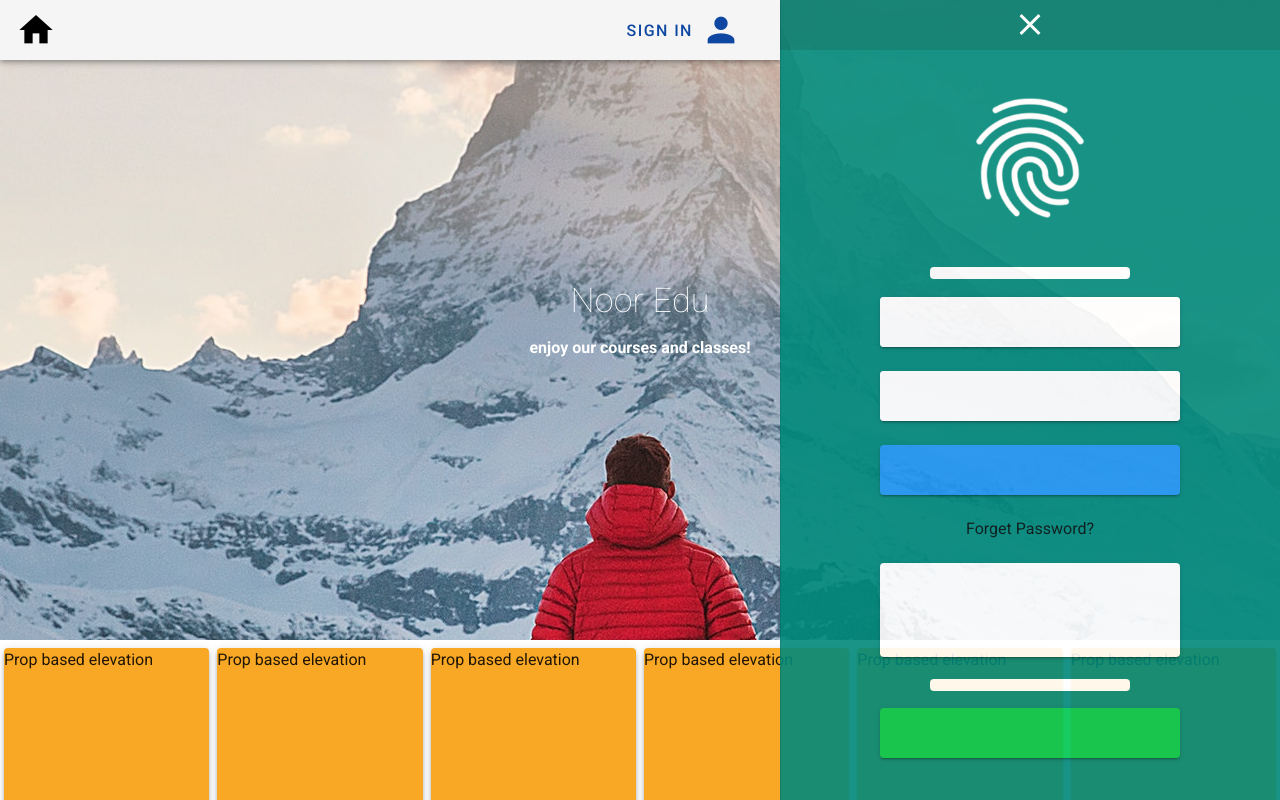
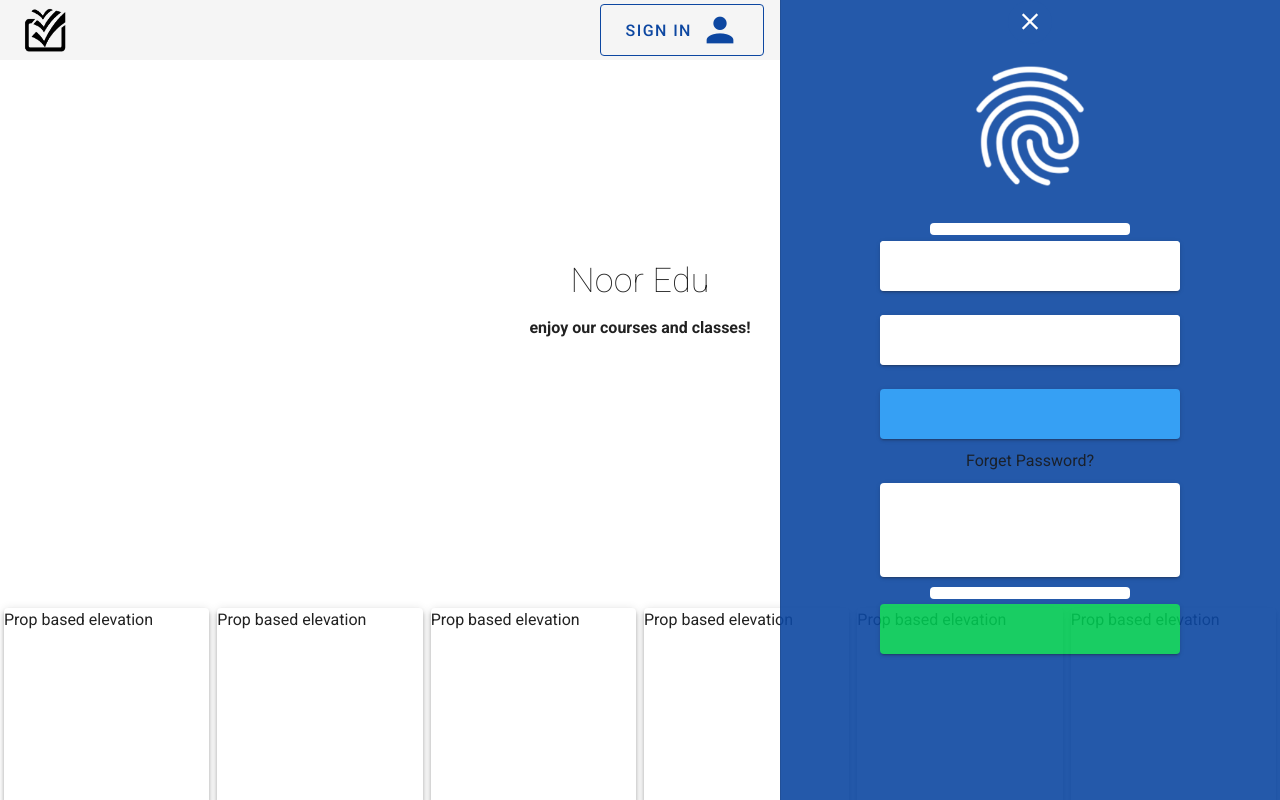
Before and after one commit to MosbatSaz/N000R, a Vue app: page / in a window 1280 px wide. Both pictures are taken after a click on the button "SIGN IN". Shown: the top 800 px of the page. Built offline with nearby package versions, Linux system fonts and the light colour scheme.

Commit message:
user panel added ,
better element positioning
noor logo added

```diff
--- a/src/App.vue
+++ b/src/App.vue
@@ -49,7 +49,7 @@ export default {
 
 /* height  */
 .h100{height: 100%}
-.minh700{min-height:700px}
+.minh700{min-height:700}
 .h90{height: 90%}
 .h80{height: 80%}
 .h70{height: 70%}
--- a/src/components/Navigation-drawer.vue
+++ b/src/components/Navigation-drawer.vue
@@ -3,21 +3,28 @@
 
  <!-- Toolbar -->
     <v-app-bar
-    class="pa-0 ma-0 "
+    class="pa-0 ma-0"
     app
+    flat
     color=""
     light
     height="60">
 
     <!-- LOGO -->
-    <v-icon id="op100" x-large color="black">mdi-home</v-icon>
+    <v-avatar
+    size="60">
+    <img
+        src="../assets/noor logo.png"
+        alt="John"
+    >
+    </v-avatar>
 
     <!-- Spacer -->
     <v-spacer></v-spacer>
 
     <!-- Sign in Button -->
     <v-btn
-      text
+      outlined
       x-large
       color="blue darken-4"
       @click="toggle =! toggle"
@@ -29,44 +36,59 @@
   </v-app-bar>
 
   <!-- Navigation drawer -->
-  <v-navigation-drawer width="500" class="op90" color="teal darken-1" app right v-model="toggle">
-    <v-app-bar
-    class="teal darken-2 pa-0 ma-0 hidden-xs-only"
-    height="50"
-    flat>
+  <v-navigation-drawer
+  width="500"
+  class="op90"
+  color="blue darken-4"
+  app
+  right
+  disable-resize-watcher
+  v-model="toggle">
+
+      <div
+      class="d-flex justify-center">
          <v-btn
         @click="toggle =! toggle"
-        tile
-        color="white"
-        outlined
-        class="teal darken-2 pa-0 ma-0 w100"
-        height="50"
+        flat
+        class="blue darken-4 pa-0 ma-0 right"
+        text
+        icon
+        large
+        absolute
         >
           <v-icon
-          large>
+          color="white"
+          >
             mdi-close
           </v-icon>
         </v-btn>
-    </v-app-bar>
+      </div>
+
 
         <component class="  ma-0 pa-0" :is="c"></component>
 
-
+      <!-- <div
+      class="d-flex justify-center">
          <v-btn
         @click="toggle =! toggle"
-        tile
-        color="white"
-        outlined
-        class="teal darken-2 pa-0 ma-0 w100  hidden-sm-and-up"
-        height="50"
+        flat
+        class="blue darken-4 pa-0 ma-0 hidden-sm-and-up right"
+        text
+        icon
+        large
         absolute
         bottom
+        height="50"
+        width="50"
         >
           <v-icon
-          large>
+          x-large
+          color="white"
+          >
             mdi-close
           </v-icon>
         </v-btn>
+      </div>  -->
 
 
 
@@ -80,11 +102,13 @@
 <script>
 import SignIn from '../components/Sign-in'
 import SignUp from '../components/Sign-up'
+import UserPanel from '../components/User-Panel'
 export default {
   name: 'Home-page',
   components:{
     SignIn,
-    SignUp
+    SignUp,
+    UserPanel
 
   },
   data: () => ({
--- a/src/components/Sign-in.vue
+++ b/src/components/Sign-in.vue
@@ -1,6 +1,6 @@
 <template>
 
-    <v-container fluid  min-height="800" class="pa-0 ma-0 teal darken-1 h80 minh700">
+    <v-container fluid  min-height="800" class="pa-0 ma-0 blue darken-4 h80 minh700">
 
         <v-row
         no-gutters
@@ -11,7 +11,7 @@
             <!-- finger-print -->
             <v-col
             cols="12"
-            class="pa-0 ma-0 mt-4"
+            class="pa-0 ma-0 mt-10"
             >
                 <div
                 class="d-flex justify-center">
--- /dev/null
+++ b/src/components/User-Panel.vue
@@ -0,0 +1,38 @@
+<template>
+    <div
+    class="pa-0 ma-0 w100 h100">
+        <v-list
+        dense
+        nav
+        >
+            <v-list-item
+            v-for="item in items"
+            :key="item.title"
+            link
+            >
+            <v-list-item-icon>
+                <v-icon>{{ item.icon }}</v-icon>
+            </v-list-item-icon>
+
+            <v-list-item-content>
+                <v-list-item-title>{{ item.title }}</v-list-item-title>
+            </v-list-item-content>
+            </v-list-item>
+        </v-list>
+    </div>
+</template>
+
+
+<script>
+  export default {
+    data () {
+      return {
+        items: [
+          { title: 'Dashboard', icon: 'mdi-view-dashboard' },
+          { title: 'Photos', icon: 'mdi-image' },
+          { title: 'About', icon: 'mdi-help-box' },
+        ],
+        right: null,
+      }
+    },
+  }
--- a/src/views/Home.vue
+++ b/src/views/Home.vue
@@ -15,24 +15,26 @@
       <v-col
       cols="12"
       class="ma-0 pa-0">
-        <v-parallax
-          id="inspire"
-          dark
-          src="../../public/mountain.jpg"
-          class="ma-0"
-          :height="parallaxH"
-        >
-          <!-- Slogan slide -->
-          <v-row
+           <v-row
             align="center"
             justify="center"
+            class="h100 w100 pa-0 ma-0"
           >
-            <v-col class="text-center" cols="12">
-              <h1 class="display-1 font-weight-thin mb-4">Noor Edu</h1>
-              <h4 class="subheading">enjoy our courses and classes!</h4>
-            </v-col>
+          <v-card
+          flat
+          class="w100"
+          :height="parallaxH">
+            <v-row
+            justify="center"
+            align="center"
+            class="ma-0 pa-0 h100">
+              <v-col class="text-center" cols="12">
+                <h1 class="display-1 font-weight-thin mb-4">Noor Edu</h1>
+                <h4 class="subheading">enjoy our courses and classes!</h4>
+              </v-col>
+            </v-row>
+          </v-card>
           </v-row>
-        </v-parallax>
       </v-col>
 
 
@@ -51,7 +53,7 @@
               v-resize="onResize"
               :height="cardH"
                @click="dialog =! dialog"
-              class="yellow darken-3 ma-0 pa-0 w100"
+              class="white ma-0 pa-0 w100"
             >
               Prop based elevation
             </v-card>
@@ -164,60 +166,62 @@
             Click Me
           </v-btn>
         </template> -->
-    <v-app-bar
-    flat
-    fixed
-    class="pink pa-0 ma-0 op50"
-    height="40">
-         <v-btn
-        @click="dialog =! dialog"
-        large
-        tile
-        text
-        class="pink pa-0 ma-0 w100"
-        height="40"
-        >
-          <v-icon>
-            mdi-close
-          </v-icon>
-        </v-btn>
-    </v-app-bar>
+
 
 
 
         <v-card
         light
         tile
-        class="op90">
-        <v-card
-        tile
-        class=""
-        height="500"
-        color="indigo darken-4">
-          <v-card-title
-            class="headline"
-            primary-title
+        class="indigo darken-2 op90">
+
+        <div
+        class="d-flex justify-center"
+        absolute
+        top>
+          <v-btn
+          @click="dialog =! dialog"
+          flat
+          class="indigo darken-2 pa-0 ma-0 hidden-xs-only right"
+          text
+          icon
+          large
+          absolute
           >
+            <v-icon
+            color="white"
+            >
+              mdi-close
+            </v-icon>
+          </v-btn>
+        </div>
+                <!-- content will be here -->
+                 <component :is="1" ></component>
+        <div
+      class="d-flex justify-center">
+         <v-btn
+        @click="dialog =! dialog"
+        flat
+        class="indigo darken-2 pa-0 ma-0 hidden-sm-and-up right"
+        text
+        icon
+        large
+        absolute
+        bottom
+        height="100"
+        width="100"
+        >
+          <v-icon
+          x-large
+          height="100"
+          color="white"
+          >
+            mdi-close
+          </v-icon>
+        </v-btn>
+      </div>
+        </v-card>
 
-          </v-card-title>
-
-          <v-card-text>
-          </v-card-text>
-
-          <!-- <v-divider></v-divider> -->
-
-          <!-- <v-card-actions>
-            <v-spacer></v-spacer>
-            <v-btn
-              color="primary"
-              text
-              @click="dialog = false"
-            >
-              I accept
-            </v-btn>
-          </v-card-actions> -->
-        </v-card>
-        </v-card>
       </v-dialog>
 
 
@@ -247,20 +251,17 @@ export default {
 
     methods: {
       onResize () {
-        if (window.innerWidth >= 960){ //xlarge & large
-          this.cardW = (20/100)*window.innerWidth-4;
-          this.cardH = (20/100)*window.innerHeight;
-          this.parallaxH = (80/100)*window.innerHeight;
+        if (window.innerWidth >= 1264){ //xlarge & large;
+          this.cardH = 200;
+          this.parallaxH = 600;
         }
-        else if (window.innerWidth > 600 && window.innerWidth < 960){ //medium & small
-          this.cardW = (33/100)*window.innerWidth-5
-          this.cardH = (20/100)*window.innerHeight;
-          this.parallaxH = (40/100)*window.innerHeight;
+        else if (window.innerWidth >= 960 && window.innerWidth < 1264){ //medium & small
+          this.cardH = 180;
+          this.parallaxH = 500;
         }
-        else{ //xsmall
-          this.cardW = (95/100)*window.innerWidth
-          this.cardH = (15/100)*window.innerHeight;
-          this.parallaxH = (50/100)*window.innerHeight;
+        else{ //xsmall adn small
+          this.cardH =150;
+          this.parallaxH =400;
         }
         // { x: window.innerWidth, y: window.innerHeight }
       }
```
Also changed, not shown: src/assets/noor logo.png (added).
